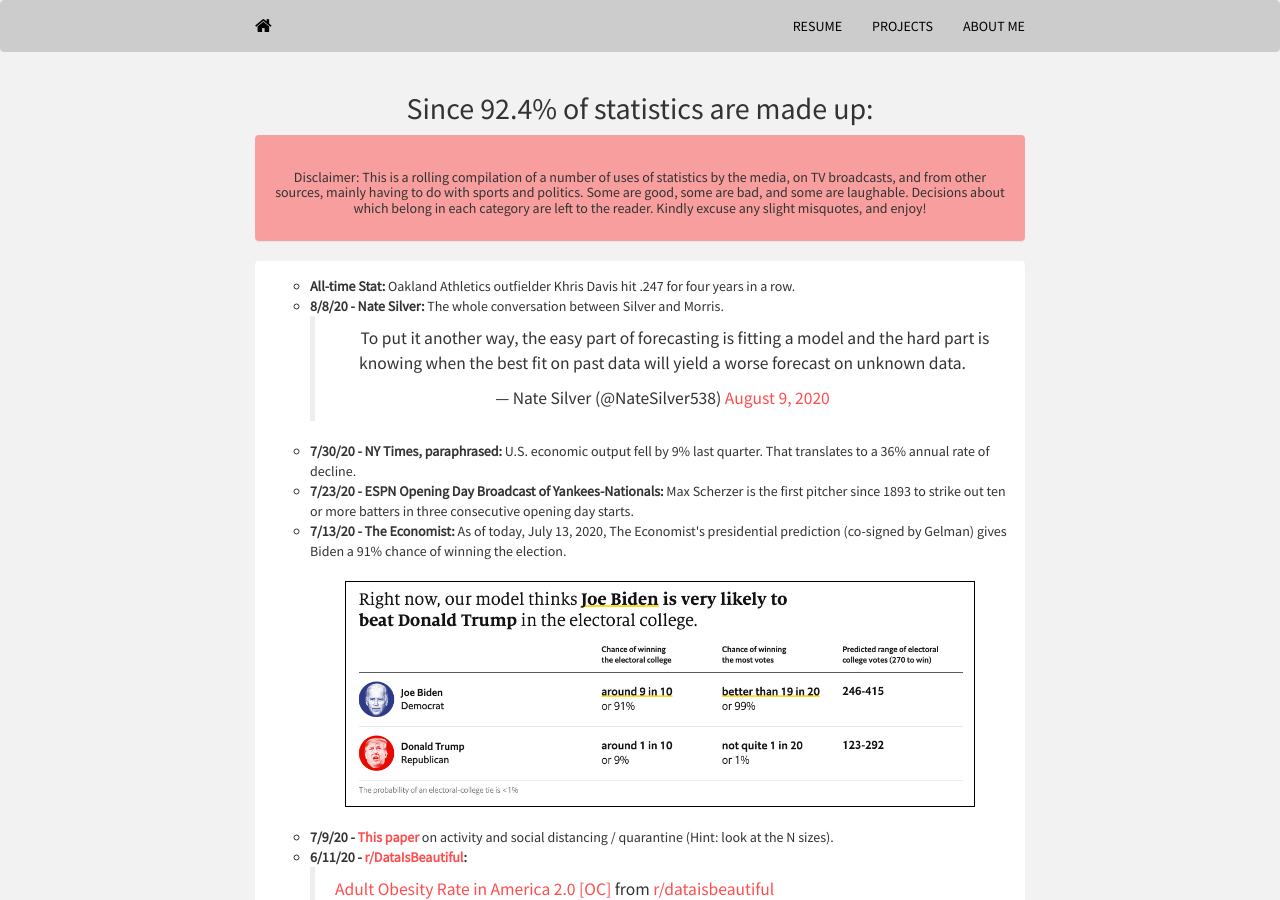
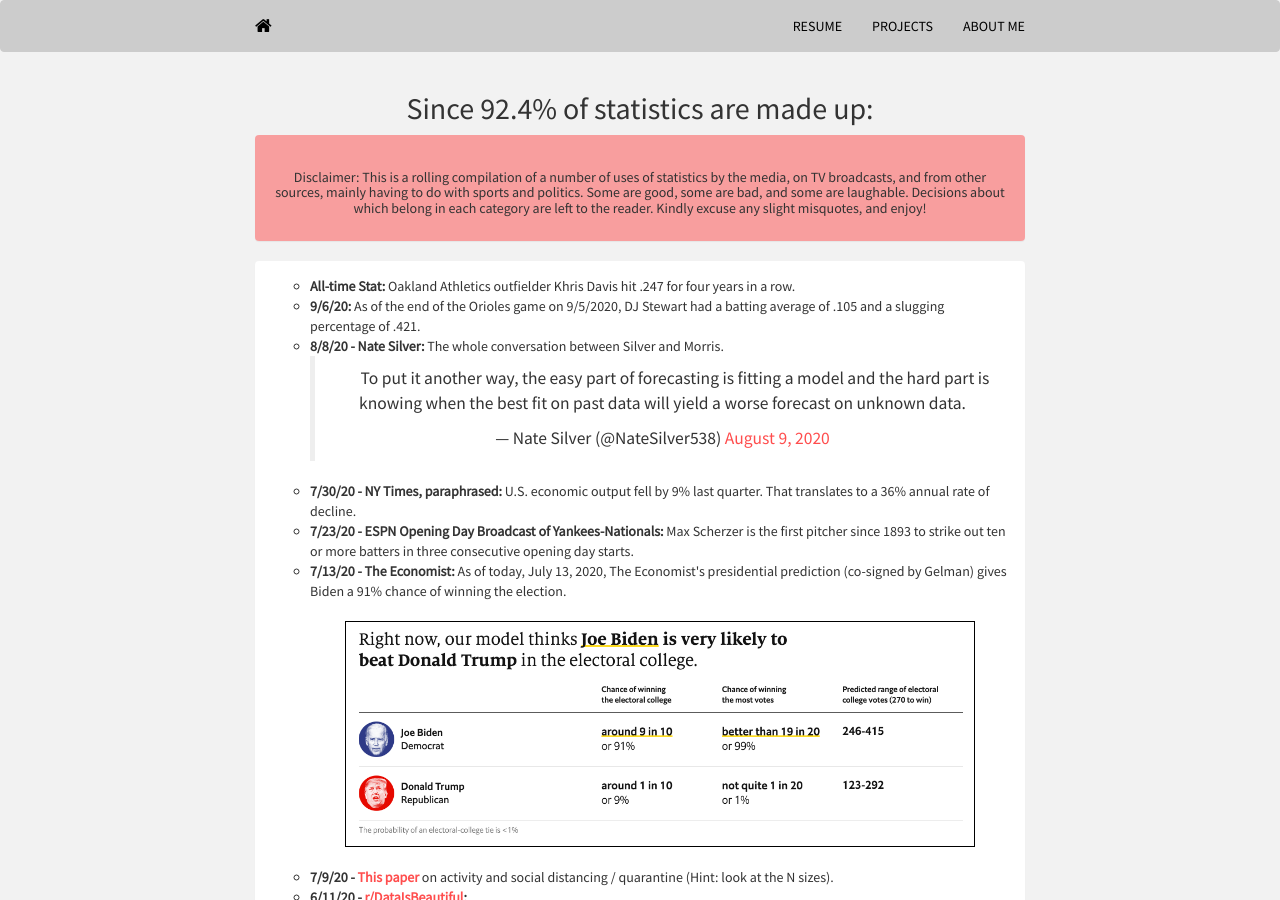
Before and after one commit to mrkaye97/mrkaye97.github.io, a Jekyll site: the page built from stats.html, in a window 1280 px wide and 900 px high. Built offline with Jekyll 4.4.1, drawn with Linux system fonts in a browser that asks for light colours; nearby versions of some CDN libraries; comment, search, counter and statistics services are not loaded.

Commit message:
Update stats.html

```diff
--- a/stats.html
+++ b/stats.html
@@ -32,6 +32,7 @@ Title: Random Stuff
 	    		<div class="panel-body">
 					<ul style="list-style-type:circle">
 					  <li><b>All-time Stat:</b> Oakland Athletics outfielder Khris Davis hit .247 for four years in a row.
+					  <li><b>9/6/20:</b> As of the end of the Orioles game on 9/5/2020, DJ Stewart had a batting average of .105 and a slugging percentage of .421.
 					  <li><b>8/8/20 - Nate Silver:</b> The whole conversation between Silver and Morris.
 
 					  	<center>
```
